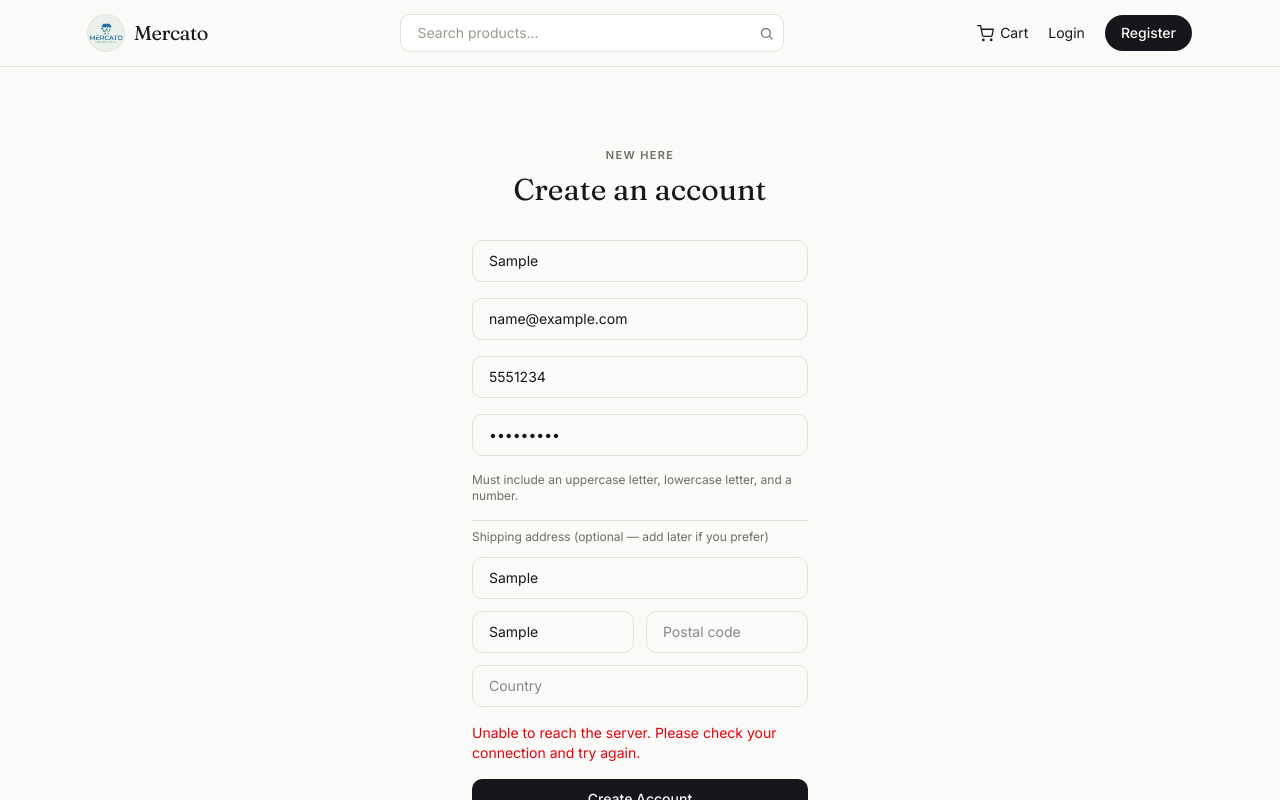
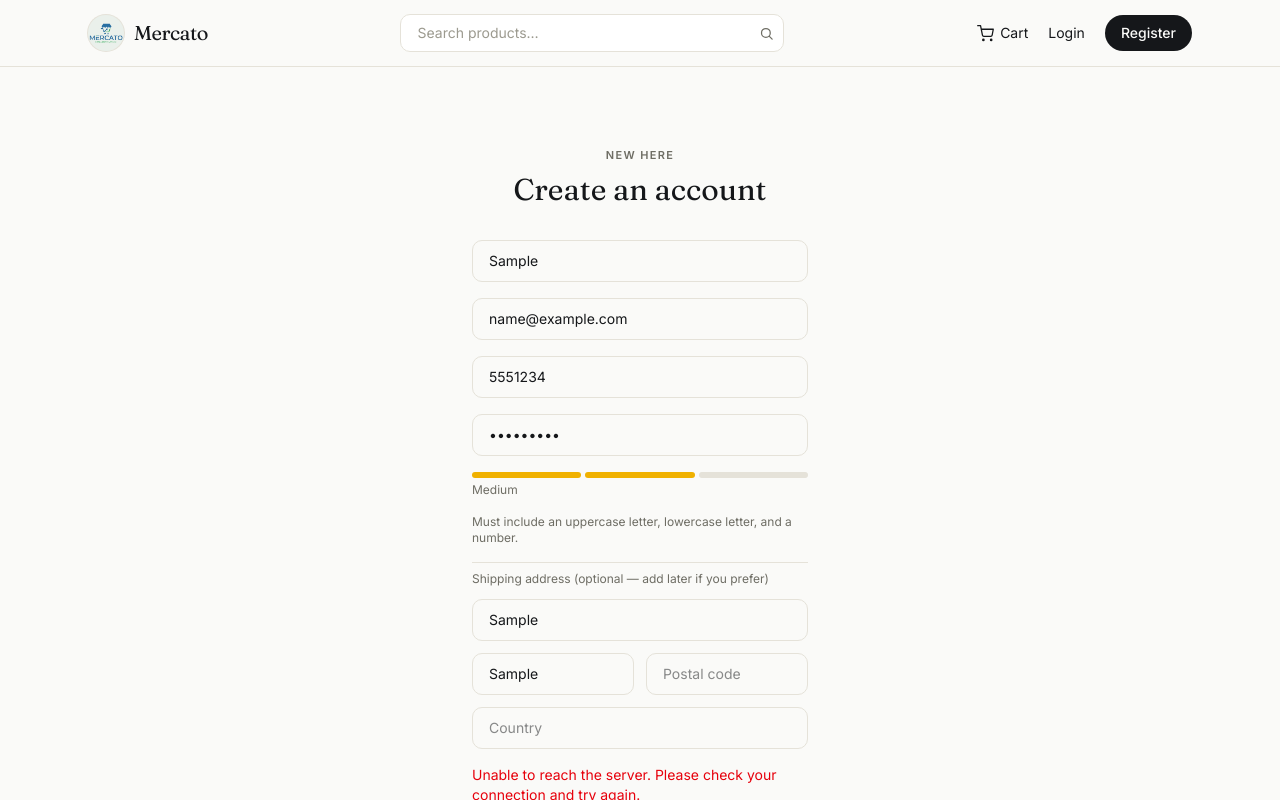
Before and after one commit to MatheeshaKoralegedara/E-Commerce-Platform, a Next.js app in the folder frontend/: page /register in a window 1280 px wide. Both pictures are taken after typing "Sample", "name@example.com", "5551234", "Sample123", "Sample", "Sample" into the empty fields and a click on the button "Create Account". Shown: the top 800 px of the page. Built offline with nearby package versions, Linux system fonts and the light colour scheme; no server answers.

Commit message:
add password strong measure graphic

```diff
--- a/frontend/src/app/register/page.js
+++ b/frontend/src/app/register/page.js
@@ -5,6 +5,22 @@ import { useState } from 'react';
 import { useRouter } from 'next/navigation';
 import apiRequest from '@/lib/api';
 import { useAuth } from '@/lib/AuthContext';
+
+function getPasswordStrength(password) {
+  if (!password) return { score: 0, label: '', color: '' };
+
+  let score = 0;
+  if (password.length >= 8) score++;
+  if (password.length >= 12) score++;
+  if (/[A-Z]/.test(password)) score++;
+  if (/[a-z]/.test(password)) score++;
+  if (/[0-9]/.test(password)) score++;
+  if (/[^A-Za-z0-9]/.test(password)) score++;
+
+  if (score <= 2) return { score, label: 'Weak', color: 'bg-red-500' };
+  if (score <= 4) return { score, label: 'Medium', color: 'bg-yellow-500' };
+  return { score, label: 'Strong', color: 'bg-green-500' };
+}
 
 export default function RegisterPage() {
   const [email, setEmail] = useState('');
@@ -19,6 +35,7 @@ export default function RegisterPage() {
   const [loading, setLoading] = useState(false);
   const router = useRouter();
   const { login } = useAuth();
+  const passwordStrength = getPasswordStrength(password);
 
   async function handleSubmit(e) {
     e.preventDefault();
@@ -75,6 +92,21 @@ export default function RegisterPage() {
           className="w-full border border-[var(--color-line)] rounded-md px-4 py-2.5 text-sm focus:outline-none focus:border-[var(--color-ink)]"
           required
         />
+        {password && (
+          <div>
+            <div className="flex gap-1 h-1.5">
+              {[0, 1, 2].map((i) => (
+                <div
+                  key={i}
+                  className={`flex-1 rounded-full transition-colors ${
+                    passwordStrength.score > i * 2 ? passwordStrength.color : 'bg-[var(--color-line)]'
+                  }`}
+                />
+              ))}
+            </div>
+            <p className="text-xs text-[var(--color-muted)] mt-1">{passwordStrength.label}</p>
+          </div>
+        )}
         <p className="text-xs text-[var(--color-muted)]">
           Must include an uppercase letter, lowercase letter, and a number.
         </p>
```
